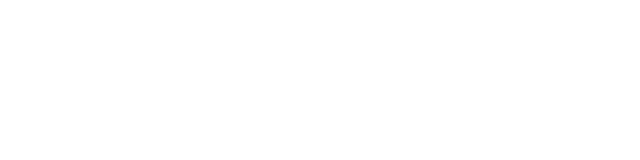
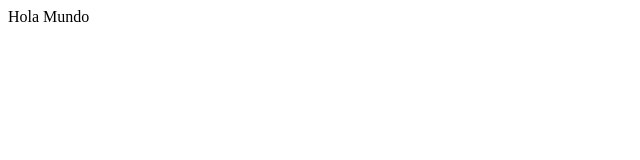
Before and after one commit to kenshimota/react-nomics, a React (Create React App) app: page / in a window 1280 px wide. Shown: the top 160 px of the page, without its empty margins (0-640 px from the left). Built offline with nearby package versions, Linux system fonts and the light colour scheme.

Commit message:
agregando rutas

```diff
--- a/src/App.js
+++ b/src/App.js
@@ -1,7 +1,14 @@
+import { BrowserRouter, Routes, Route } from "react-router-dom";
+import Home from "./views/Home";
 
 function App() {
   return (
     <div className = 'App'>
+      <BrowserRouter>
+        <Routes>
+          <Route path = '/' element = { <Home />} />
+        </Routes>
+      </BrowserRouter>
     </div>
   );
 }
```
